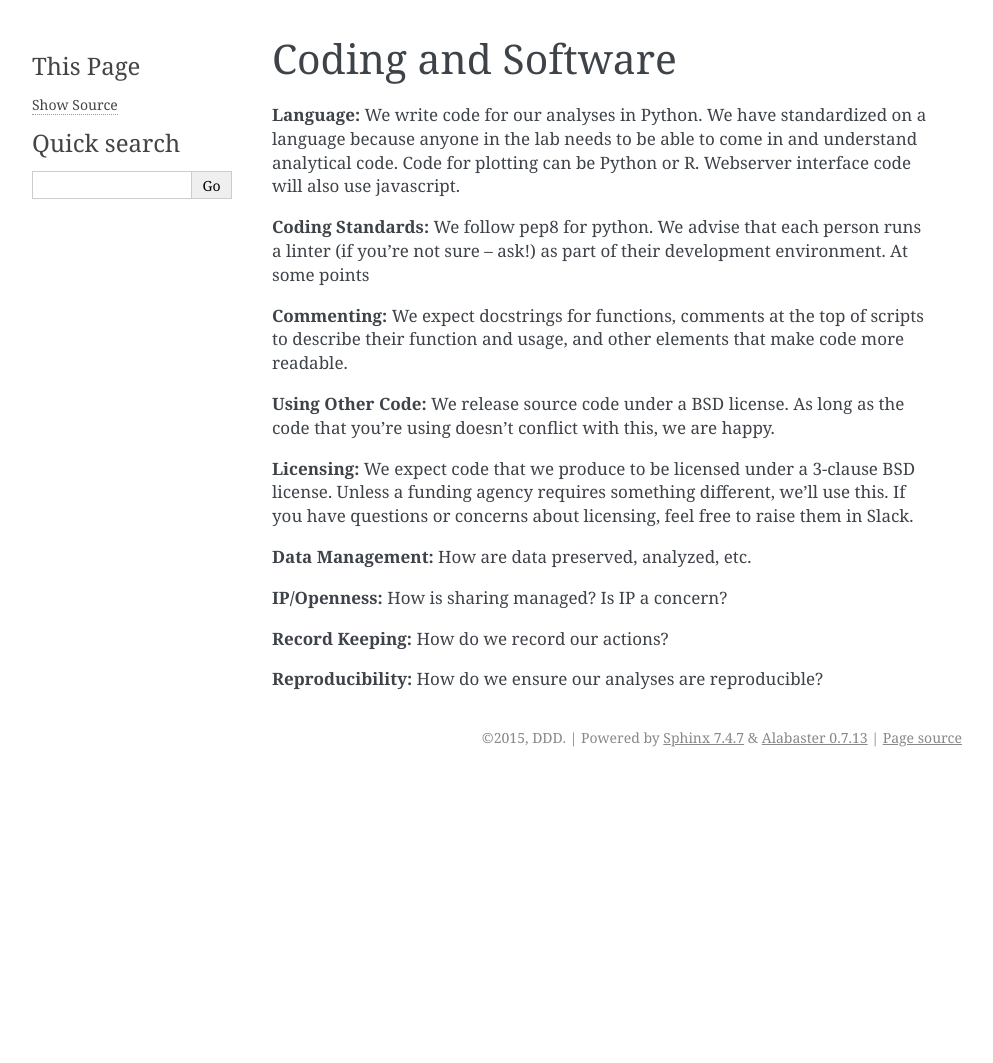
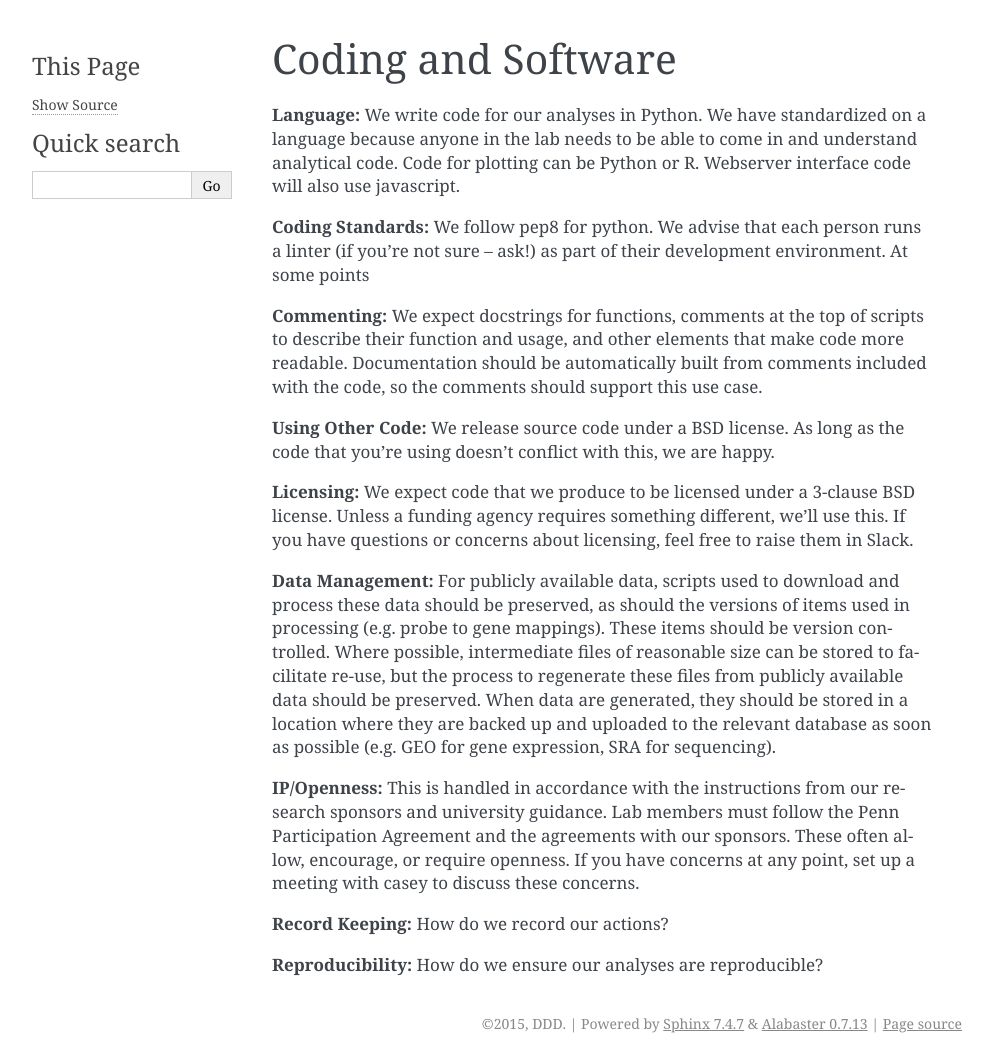
Before and after one commit to greenelab/onboarding, a Sphinx documentation site: the page built from source/coding_and_software.rst, in a window 1280 px wide. Shown: the whole page, without its empty margins (148-1141 px from the left). Built offline with Sphinx 7.4.7, drawn with Linux system fonts in a browser that asks for light colours; before the commit the page ends 900 px from its top, so only the background shows below that.

Commit message:
add data mangement and IP language

```diff
--- a/source/coding_and_software.rst
+++ b/source/coding_and_software.rst
@@ -12,7 +12,8 @@ At some points
 
 **Commenting:** We expect docstrings for functions, comments at the top of scripts
 to describe their function and usage, and other elements that make code more
-readable.
+readable. Documentation should be automatically built from comments included
+with the code, so the comments should support this use case.
 
 **Using Other Code:** We release source code under a BSD license. As long as the
 code that you're using doesn't conflict with this, we are happy.
@@ -22,9 +23,20 @@ license. Unless a funding agency requires something different, we'll use this.
 If you have questions or concerns about licensing, feel free to raise them in
 Slack.
 
-**Data Management:** How are data preserved, analyzed, etc.
+**Data Management:** For publicly available data, scripts used to download and
+process these data should be preserved, as should the versions of items used
+in processing (e.g. probe to gene mappings). These items should be version
+controlled. Where possible, intermediate files of reasonable size can be stored
+to facilitate re-use, but the process to regenerate these files from publicly
+available data should be preserved. When data are generated, they should be
+stored in a location where they are backed up and uploaded to the relevant
+database as soon as possible (e.g. GEO for gene expression, SRA for sequencing).
 
-**IP/Openness:** How is sharing managed? Is IP a concern?
+**IP/Openness:** This is handled in accordance with the instructions from our
+research sponsors and university guidance. Lab members must follow the Penn
+Participation Agreement and the agreements with our sponsors. These often allow,
+encourage, or require openness. If you have concerns at any point, set up a
+meeting with casey to discuss these concerns.
 
 **Record Keeping:** How do we record our actions?
 
```
